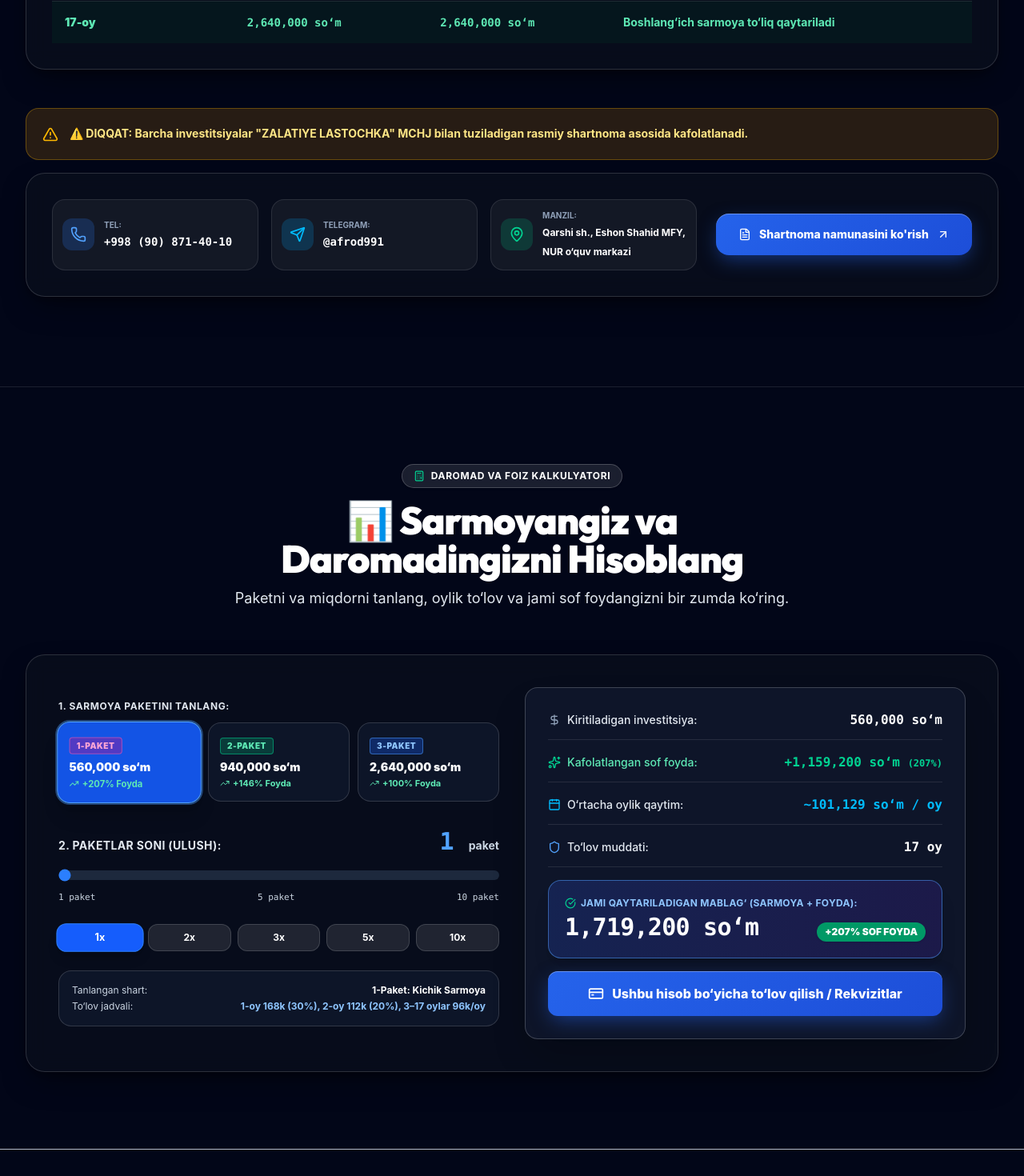
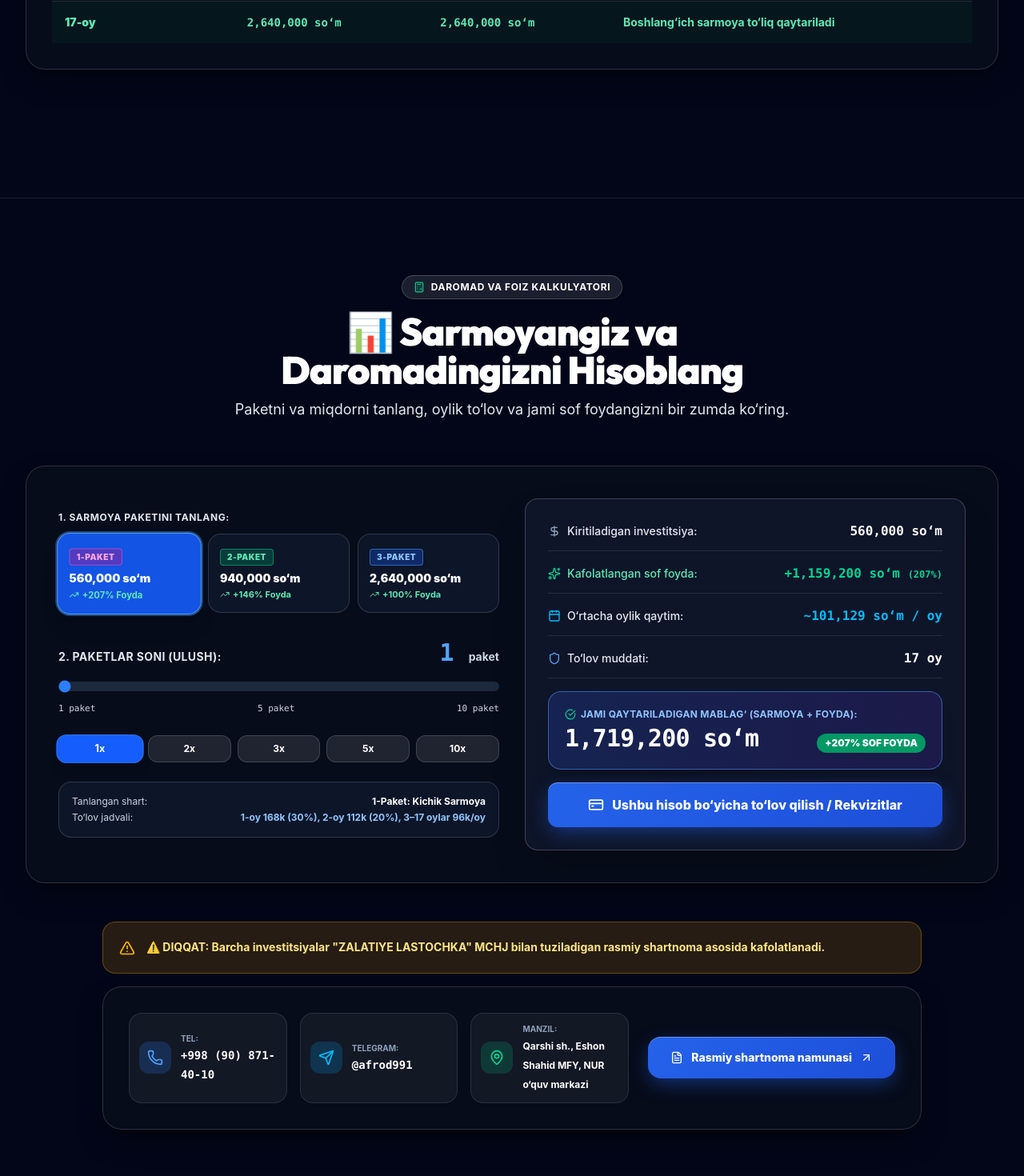
Before and after one commit to humoyun1773/zalatoye-lastochka, a React (Vite) app: page / in a window 1280 px wide. Shown: the part 3180-4650 px from the top of the page at 80% size. Built offline with nearby package versions, Linux system fonts and the light colour scheme.

Commit message:
Move guarantee notice and contact bar right below calculator and connect contract modal

```diff
--- a/src/App.tsx
+++ b/src/App.tsx
@@ -122,6 +122,7 @@ export function App() {
         <ProfitCalculator
           t={t}
           onOpenPayment={handleOpenPayment}
+          onOpenContract={() => setContractModalOpen(true)}
         />
 
         {/* 6. Qanday ishlaydi (4 bosqichli jarayon) */}
--- a/src/components/FinancialTerms.tsx
+++ b/src/components/FinancialTerms.tsx
@@ -1,13 +1,13 @@
-import { FileText, ArrowUpRight, AlertTriangle, Phone, Send, MapPin, CreditCard } from 'lucide-react';
+import { CreditCard } from 'lucide-react';
 import type { TranslationsType } from '../data/translations';
 
 interface FinancialTermsProps {
   t?: TranslationsType;
-  onOpenContract: () => void;
+  onOpenContract?: () => void;
   onOpenPayment?: (packageName?: string, packageAmount?: string) => void;
 }
 
-export const FinancialTerms: React.FC<FinancialTermsProps> = ({ t, onOpenContract, onOpenPayment }) => {
+export const FinancialTerms: React.FC<FinancialTermsProps> = ({ onOpenPayment }) => {
   return (
     <section id="terms" className="py-20 md:py-28 relative bg-transparent border-y border-white/10 overflow-hidden">
       <div className="max-w-[1440px] mx-auto px-4 sm:px-6 lg:px-8">
@@ -321,69 +321,6 @@ export const FinancialTerms: React.FC<FinancialTermsProps> = ({ t, onOpenContrac
             </div>
           </div>
         </div>
-
-        {/* ─── OFFICIAL GUARANTEE NOTICE & CONTACT DETAILS ─── */}
-        <div className="space-y-4">
-          {/* Warning Banner */}
-          <div className="p-4 sm:p-5 rounded-2xl bg-amber-500/15 border border-amber-400/30 flex items-start gap-3.5 text-slate-200">
-            <AlertTriangle className="w-5 h-5 text-amber-400 shrink-0 mt-0.5" />
-            <div className="text-xs sm:text-sm font-bold text-amber-200 leading-relaxed">
-              ⚠️ DIQQAT: Barcha investitsiyalar "ZALATIYE LASTOCHKA" MCHJ bilan tuziladigan rasmiy shartnoma asosida kafolatlanadi.
-            </div>
-          </div>
-
-          {/* Contact Bar & Action */}
-          <div className="luxury-card p-6 sm:p-8 rounded-3xl border border-white/20 shadow-2xl flex flex-col lg:flex-row items-center justify-between gap-6">
-            <div className="grid grid-cols-1 sm:grid-cols-3 gap-4 w-full lg:w-auto">
-              <a
-                href="tel:+998908714010"
-                className="flex items-center gap-3 p-3 rounded-2xl bg-white/5 hover:bg-white/10 border border-white/10 transition-colors"
-              >
-                <div className="w-10 h-10 rounded-xl bg-blue-500/20 text-blue-400 flex items-center justify-center shrink-0">
-                  <Phone className="w-5 h-5" />
-                </div>
-                <div>
-                  <span className="text-[10px] text-slate-400 font-bold uppercase block">Tel:</span>
-                  <span className="text-xs sm:text-sm font-bold text-white font-mono">+998 (90) 871-40-10</span>
-                </div>
-              </a>
-
-              <a
-                href="https://t.me/afrod991"
-                target="_blank"
-                rel="noopener noreferrer"
-                className="flex items-center gap-3 p-3 rounded-2xl bg-white/5 hover:bg-white/10 border border-white/10 transition-colors"
-              >
-                <div className="w-10 h-10 rounded-xl bg-sky-500/20 text-sky-400 flex items-center justify-center shrink-0">
-                  <Send className="w-5 h-5" />
-                </div>
-                <div>
-                  <span className="text-[10px] text-slate-400 font-bold uppercase block">Telegram:</span>
-                  <span className="text-xs sm:text-sm font-bold text-white font-mono">@afrod991</span>
-                </div>
-              </a>
-
-              <div className="flex items-center gap-3 p-3 rounded-2xl bg-white/5 border border-white/10">
-                <div className="w-10 h-10 rounded-xl bg-emerald-500/20 text-emerald-400 flex items-center justify-center shrink-0">
-                  <MapPin className="w-5 h-5" />
-                </div>
-                <div>
-                  <span className="text-[10px] text-slate-400 font-bold uppercase block">Manzil:</span>
-                  <span className="text-xs font-bold text-white">Qarshi sh., Eshon Shahid MFY, NUR o‘quv markazi</span>
-                </div>
-              </div>
-            </div>
-
-            <button
-              onClick={onOpenContract}
-              className="w-full lg:w-auto blue-btn px-7 py-4 rounded-2xl text-xs sm:text-sm font-bold flex items-center justify-center gap-2.5 shadow-xl cursor-pointer shrink-0 text-white"
-            >
-              <FileText className="w-4 h-4 text-white" />
-              <span>{t?.guarantees?.previewBtn || 'Rasmiy shartnoma namunasi'}</span>
-              <ArrowUpRight className="w-4 h-4 text-white" />
-            </button>
-          </div>
-        </div>
       </div>
     </section>
   );
--- a/src/components/ProfitCalculator.tsx
+++ b/src/components/ProfitCalculator.tsx
@@ -1,11 +1,12 @@
 import React, { useState } from 'react';
-import { Calculator, Sparkles, DollarSign, Calendar, Shield, CheckCircle, CreditCard, TrendingUp } from 'lucide-react';
+import { Calculator, Sparkles, DollarSign, Calendar, Shield, CheckCircle, CreditCard, TrendingUp, AlertTriangle, Phone, Send, MapPin, FileText, ArrowUpRight } from 'lucide-react';
 import confetti from 'canvas-confetti';
 import type { TranslationsType } from '../data/translations';
 
 interface ProfitCalculatorProps {
   t?: TranslationsType;
   onOpenPayment?: (packageName?: string, packageAmount?: string) => void;
+  onOpenContract?: () => void;
 }
 
 interface PackageConfig {
@@ -58,6 +59,7 @@ const PACKAGES_CONFIG: PackageConfig[] = [
 
 export const ProfitCalculator: React.FC<ProfitCalculatorProps> = ({
   onOpenPayment,
+  onOpenContract,
 }) => {
   const [selectedPkgId, setSelectedPkgId] = useState<number>(1);
   const [units, setUnits] = useState<number>(1);
@@ -286,6 +288,72 @@ export const ProfitCalculator: React.FC<ProfitCalculatorProps> = ({
             </div>
           </div>
         </div>
+
+        {/* ─── OFFICIAL GUARANTEE NOTICE & CONTACT DETAILS (BELOW CALCULATOR) ─── */}
+        <div className="space-y-4 mt-12 max-w-5xl mx-auto">
+          {/* Warning Banner */}
+          <div className="p-4 sm:p-5 rounded-2xl bg-amber-500/15 border border-amber-400/30 flex items-start gap-3.5 text-slate-200">
+            <AlertTriangle className="w-5 h-5 text-amber-400 shrink-0 mt-0.5" />
+            <div className="text-xs sm:text-sm font-bold text-amber-200 leading-relaxed">
+              ⚠️ DIQQAT: Barcha investitsiyalar "ZALATIYE LASTOCHKA" MCHJ bilan tuziladigan rasmiy shartnoma asosida kafolatlanadi.
+            </div>
+          </div>
+
+          {/* Contact Bar & Action */}
+          <div className="luxury-card p-6 sm:p-8 rounded-3xl border border-white/20 shadow-2xl flex flex-col lg:flex-row items-center justify-between gap-6">
+            <div className="grid grid-cols-1 sm:grid-cols-3 gap-4 w-full lg:w-auto">
+              <a
+                href="tel:+998908714010"
+                className="flex items-center gap-3 p-3 rounded-2xl bg-white/5 hover:bg-white/10 border border-white/10 transition-colors"
+              >
+                <div className="w-10 h-10 rounded-xl bg-blue-500/20 text-blue-400 flex items-center justify-center shrink-0">
+                  <Phone className="w-5 h-5" />
+                </div>
+                <div>
+                  <span className="text-[10px] text-slate-400 font-bold uppercase block">Tel:</span>
+                  <span className="text-xs sm:text-sm font-bold text-white font-mono">+998 (90) 871-40-10</span>
+                </div>
+              </a>
+
+              <a
+                href="https://t.me/afrod991"
+                target="_blank"
+                rel="noopener noreferrer"
+                className="flex items-center gap-3 p-3 rounded-2xl bg-white/5 hover:bg-white/10 border border-white/10 transition-colors"
+              >
+                <div className="w-10 h-10 rounded-xl bg-sky-500/20 text-sky-400 flex items-center justify-center shrink-0">
+                  <Send className="w-5 h-5" />
+                </div>
+                <div>
+                  <span className="text-[10px] text-slate-400 font-bold uppercase block">Telegram:</span>
+                  <span className="text-xs sm:text-sm font-bold text-white font-mono">@afrod991</span>
+                </div>
+              </a>
+
+              <div className="flex items-center gap-3 p-3 rounded-2xl bg-white/5 border border-white/10">
+                <div className="w-10 h-10 rounded-xl bg-emerald-500/20 text-emerald-400 flex items-center justify-center shrink-0">
+                  <MapPin className="w-5 h-5" />
+                </div>
+                <div>
+                  <span className="text-[10px] text-slate-400 font-bold uppercase block">Manzil:</span>
+                  <span className="text-xs font-bold text-white">Qarshi sh., Eshon Shahid MFY, NUR o‘quv markazi</span>
+                </div>
+              </div>
+            </div>
+
+            {onOpenContract && (
+              <button
+                type="button"
+                onClick={onOpenContract}
+                className="w-full lg:w-auto blue-btn px-7 py-4 rounded-2xl text-xs sm:text-sm font-bold flex items-center justify-center gap-2.5 shadow-xl cursor-pointer shrink-0 text-white"
+              >
+                <FileText className="w-4 h-4 text-white" />
+                <span>Rasmiy shartnoma namunasi</span>
+                <ArrowUpRight className="w-4 h-4 text-white" />
+              </button>
+            )}
+          </div>
+        </div>
       </div>
     </section>
   );
```
